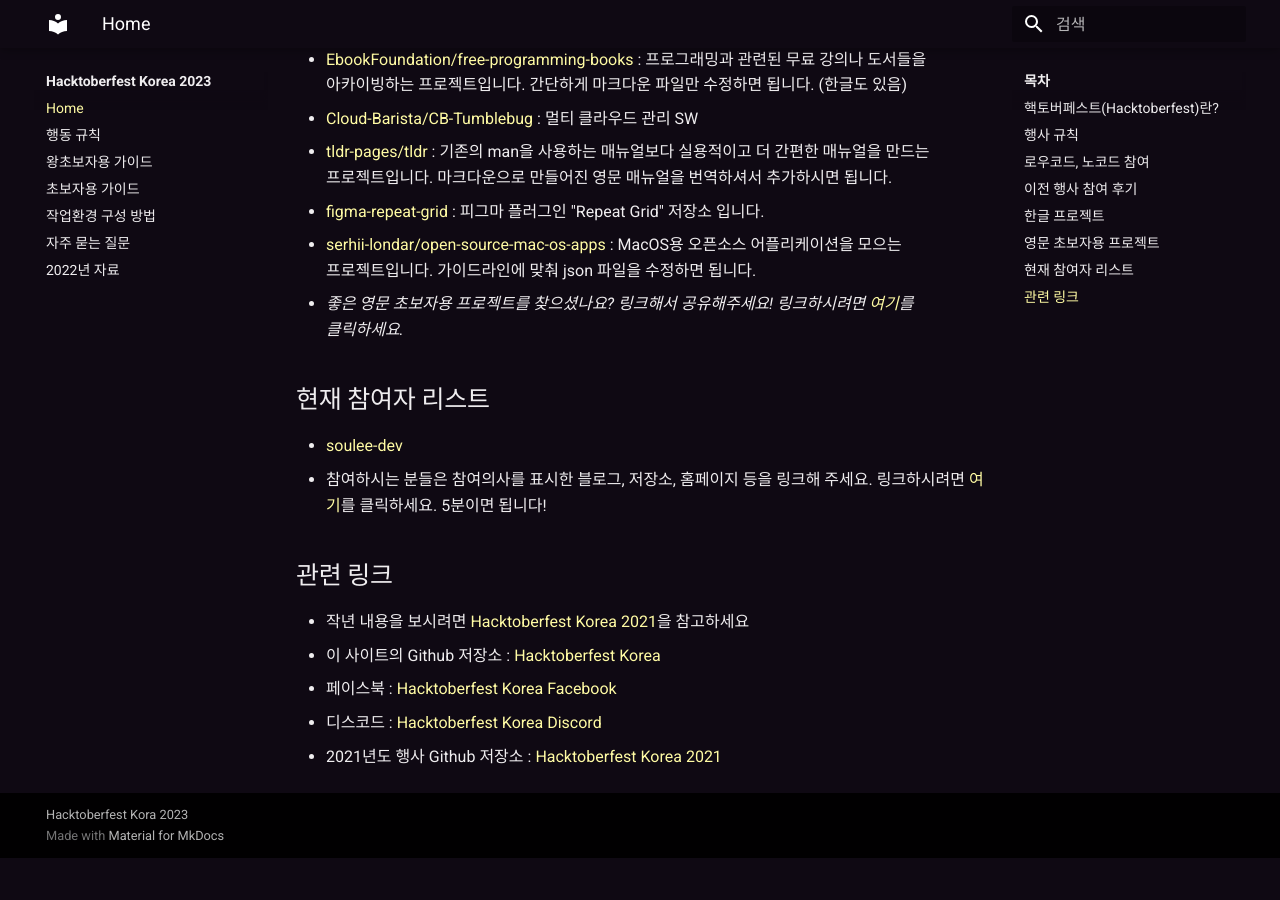
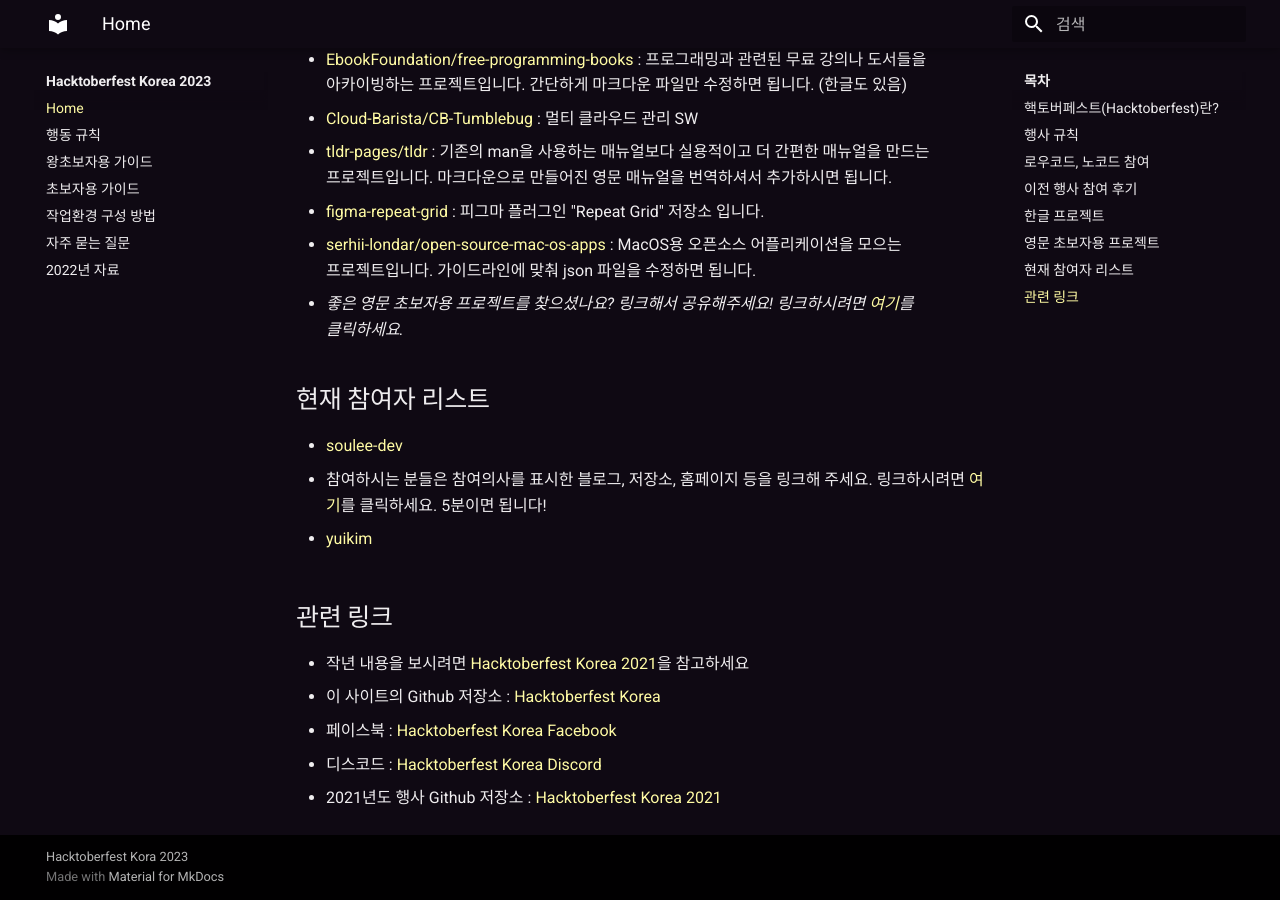
Before and after one commit to hacktoberfestkorea/hacktoberfestkorea, an MkDocs documentation site: the page built from docs/index.md, in a window 1280 px wide and 900 px high, scrolled down 3409 px. Built offline with MkDocs 1.6.1 and Material for MkDocs 9.7.7, drawn with Linux system fonts in a browser that asks for light colours; before the commit the page ends 4267 px from its top, so only the background shows below that.

Commit message:
Add yuikim to Contributors list

```diff
--- a/docs/index.md
+++ b/docs/index.md
@@ -97,6 +97,10 @@
 - [soulee-dev](https://github.com/soulee-dev)
 - 참여하시는 분들은 참여의사를 표시한 블로그, 저장소, 홈페이지 등을 링크해 주세요. 링크하시려면 [여기](https://github.com/phg98/hacktoberfestkorea/edit/master/docs/index.md)를 클릭하세요. 5분이면 됩니다!
 
+- [yuikim](https://github.com/kmularise)
+
+
+
 ## 관련 링크 {#associated-link}
 
 - 작년 내용을 보시려면 [Hacktoberfest Korea 2021](https://phg98.github.io/hacktoberfestkorea2021/)을 참고하세요
```
